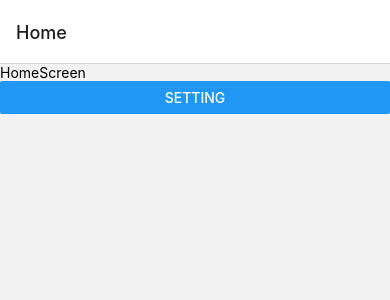
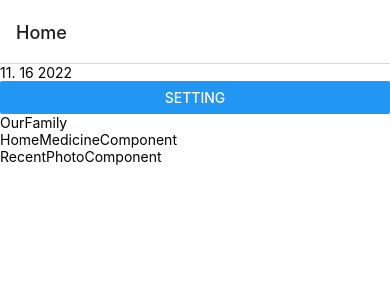
Before and after one commit to GDSC-sswu-A/WithParentsFront, a React Native app: screen /Home in a window 390 px wide. Shown: the top 300 px of the page. Built offline with nearby package versions, Linux system fonts and the light colour scheme.

Commit message:
#2 feat : component 생성 및 오늘 날짜 가져오기

```diff
--- /dev/null
+++ b/src/component/FamilyComponent.tsx
@@ -0,0 +1,10 @@
+import { View, Text } from 'react-native'
+import React from 'react'
+
+export default function FamilyComponent() {
+  return (
+    <View>
+      <Text>OurFamily</Text>
+    </View>
+  )
+}
--- /dev/null
+++ b/src/component/HomeMedicineComponent.tsx
@@ -0,0 +1,10 @@
+import { View, Text } from 'react-native'
+import React from 'react'
+
+export default function HomeMedicineComponent() {
+  return (
+    <View>
+      <Text>HomeMedicineComponent</Text>
+    </View>
+  )
+}
--- /dev/null
+++ b/src/component/RecentPhotoComponent.tsx
@@ -0,0 +1,10 @@
+import { View, Text } from 'react-native'
+import React from 'react'
+
+export default function RecentPhotoComponent() {
+  return (
+    <View>
+      <Text>RecentPhotoComponent</Text>
+    </View>
+  )
+}
--- a/src/screens/HomeScreen.tsx
+++ b/src/screens/HomeScreen.tsx
@@ -1,17 +1,45 @@
-import { View, Text, Button } from 'react-native'
 import React from 'react'
 import { NavigationContainer } from '@react-navigation/native'
+import {
+    View,
+    Text,
+    Button,
+    SafeAreaView,
+    StyleSheet
+} from 'react-native'
 
-import SettingScreen from './SettingScreen'
+import FamilyComponent from '../component/FamilyComponent'
+import HomeMedicineComponent from '../component/HomeMedicineComponent'
+import RecentPhotoComponent from '../component/RecentPhotoComponent'
 
 export default function HomeScreen({navigation}) {
-  return (
-    <View>
-      <Text>HomeScreen</Text>
-      <Button
-      title="Setting"
-      onPress={()=>navigation.navigate('Setting')}
-      />
-    </View>
+    const today = new Date();
+    console.log(today)
+    const year = today.getFullYear();
+    const month = today.getMonth() +1;
+    const day = today.getDate();
+
+    return (
+    <SafeAreaView style={styles.container}>
+        <Text>
+            {month}. {day} {year}
+        </Text>
+        <Button
+        title="Setting"
+        onPress={()=>navigation.navigate('Setting')}
+        />
+
+        <FamilyComponent/>
+        <HomeMedicineComponent/>
+        <RecentPhotoComponent/>
+    </SafeAreaView>
+
   )
 }
+
+const styles = StyleSheet.create({
+   container : {
+    flex : 1,
+    backgroundColor : "white"
+   }
+});
```
